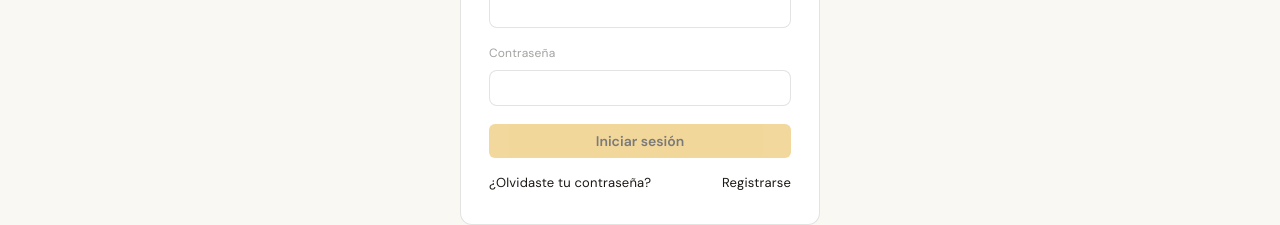
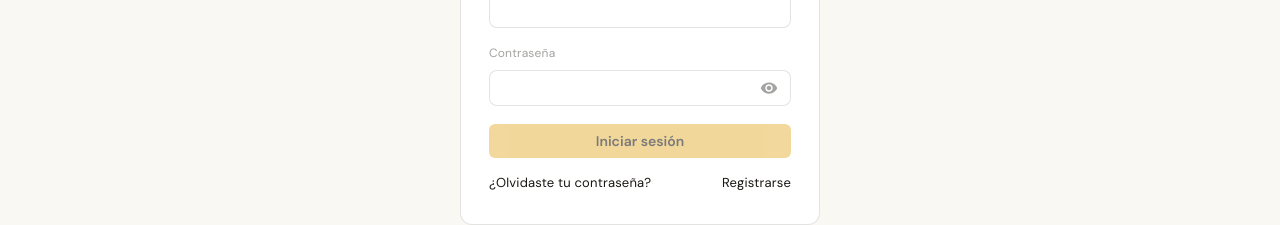
Before and after one commit to marielboher/EIMAFront, a React (Vite) app: page /login in a window 1280 px wide. Shown: the part 453-678 px from the top of the page. Built offline with nearby package versions, Linux system fonts and the light colour scheme; no server answers; a web font is replaced by a local one.

Commit message:
Toogle, para la contraseña

```diff
--- a/src/screens/auth/LoginPage.jsx
+++ b/src/screens/auth/LoginPage.jsx
@@ -48,6 +48,7 @@
   const [values, setValues] = useState({ correo: '', contrasena: '' })
   const [touched, setTouched] = useState({})
   const [submitting, setSubmitting] = useState(false)
+  const [showPassword, setShowPassword] = useState(false)
   const [alert, setAlert] = useState(null)
 
   const errors = useMemo(() => {
@@ -169,14 +170,39 @@
 
           <div className={fieldClass('contrasena')}>
             <label htmlFor="contrasena">Contraseña</label>
+            <div className="passwordWrap">
               <input
                 id="contrasena"
-              type="password"
+                type={showPassword ? 'text' : 'password'}
                 value={values.contrasena}
                 onChange={(e) => setValues((v) => ({ ...v, contrasena: e.target.value }))}
                 onBlur={() => setTouched((t) => ({ ...t, contrasena: true }))}
                 autoComplete="current-password"
               />
+              <button
+                type="button"
+                className="passwordToggle"
+                onClick={() => setShowPassword((v) => !v)}
+                aria-label={showPassword ? 'Ocultar contraseña' : 'Mostrar contraseña'}
+                aria-pressed={showPassword}
+              >
+                {showPassword ? (
+                  <svg width="18" height="18" viewBox="0 0 24 24" aria-hidden="true">
+                    <path
+                      fill="currentColor"
+                      d="M12 7c2.76 0 5 2.24 5 5 0 .65-.13 1.26-.36 1.83l2.92 2.92c1.51-1.26 2.7-2.89 3.43-4.75-1.73-4.39-6-7.5-11-7.5-1.4 0-2.74.25-3.98.7l2.16 2.16C10.74 7.13 11.35 7 12 7zM2 4.27l2.28 2.28.46.46C3.08 8.3 1.78 10.02 1 12c1.73 4.39 6 7.5 11 7.5 1.55 0 3.03-.3 4.38-.84l.42.42L19.73 22 21 20.73 3.27 3 2 4.27zM7.53 9.8l1.55 1.55c-.05.21-.08.43-.08.65 0 1.66 1.34 3 3 3 .22 0 .44-.03.65-.08l1.55 1.55c-.67.33-1.41.53-2.2.53-2.76 0-5-2.24-5-5 0-.79.2-1.53.53-2.2zm4.31-.78 3.15 3.15.02-.16c0-1.66-1.34-3-3-3l-.17.01z"
+                    />
+                  </svg>
+                ) : (
+                  <svg width="18" height="18" viewBox="0 0 24 24" aria-hidden="true">
+                    <path
+                      fill="currentColor"
+                      d="M12 4.5C7 4.5 2.73 7.61 1 12c1.73 4.39 6 7.5 11 7.5s9.27-3.11 11-7.5c-1.73-4.39-6-7.5-11-7.5zm0 12.5c-2.76 0-5-2.24-5-5s2.24-5 5-5 5 2.24 5 5-2.24 5-5 5zm0-8c-1.66 0-3 1.34-3 3s1.34 3 3 3 3-1.34 3-3-1.34-3-3-3z"
+                    />
+                  </svg>
+                )}
+              </button>
+            </div>
             {touched.contrasena && errors.contrasena ? (
               <div className="emsg">{errors.contrasena}</div>
             ) : null}
--- a/src/screens/auth/authPages.css
+++ b/src/screens/auth/authPages.css
@@ -139,6 +139,41 @@
   color: var(--text);
   outline: none;
 }
+
+.passwordWrap {
+  position: relative;
+}
+
+.passwordWrap input {
+  padding-right: 38px;
+}
+
+.passwordToggle {
+  position: absolute;
+  top: 50%;
+  right: 8px;
+  transform: translateY(-50%);
+  display: flex;
+  align-items: center;
+  justify-content: center;
+  width: 28px;
+  height: 28px;
+  padding: 0;
+  border: none;
+  border-radius: 6px;
+  background: transparent;
+  color: var(--muted-2);
+  cursor: pointer;
+}
+
+.passwordToggle:hover {
+  color: var(--text);
+}
+
+.passwordToggle:focus-visible {
+  outline: 2px solid var(--accent);
+  outline-offset: 1px;
+}
 .fieldErr input {
   border-color: #d7263d;
 }
```
Lines whose indentation alone changed are shown as unchanged.
